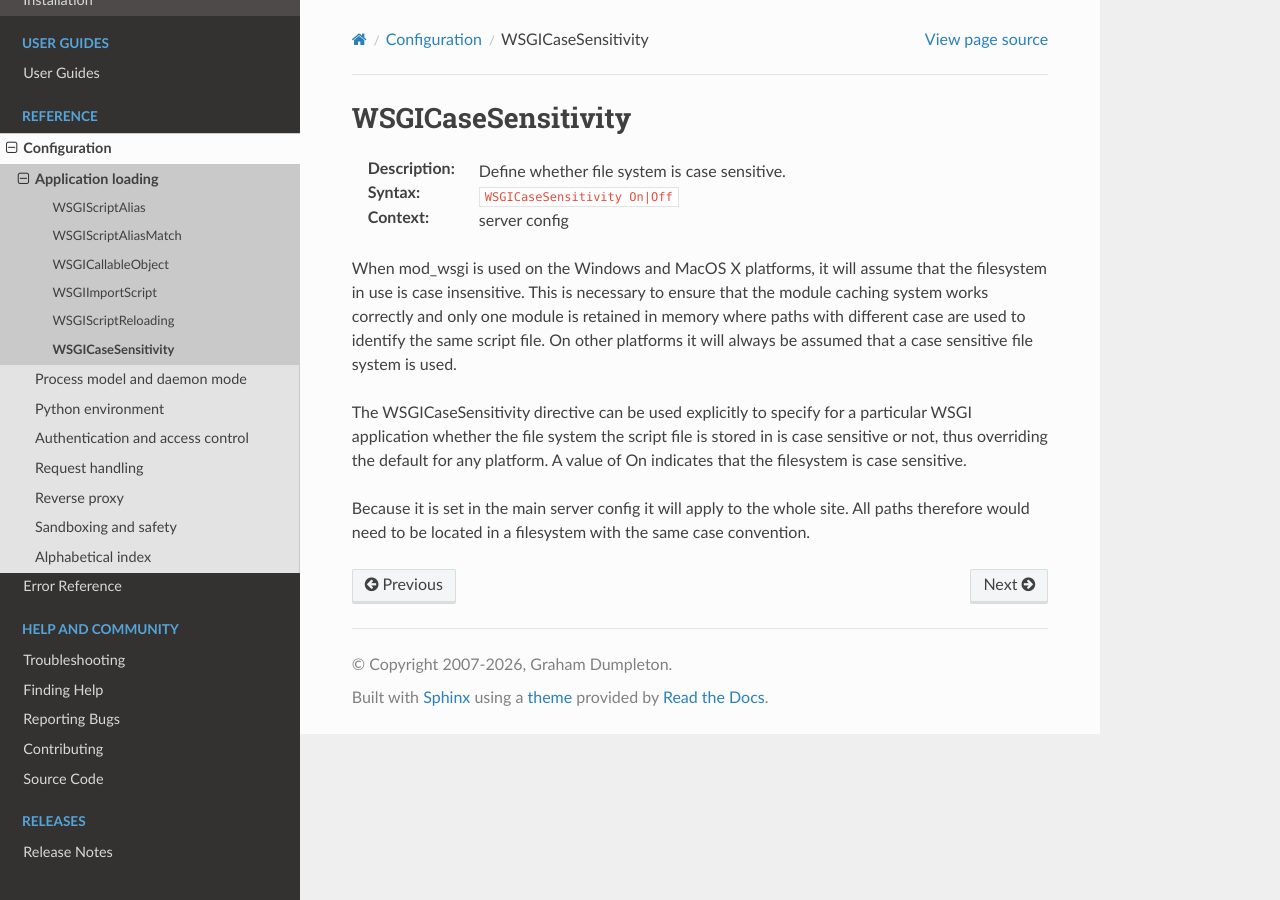
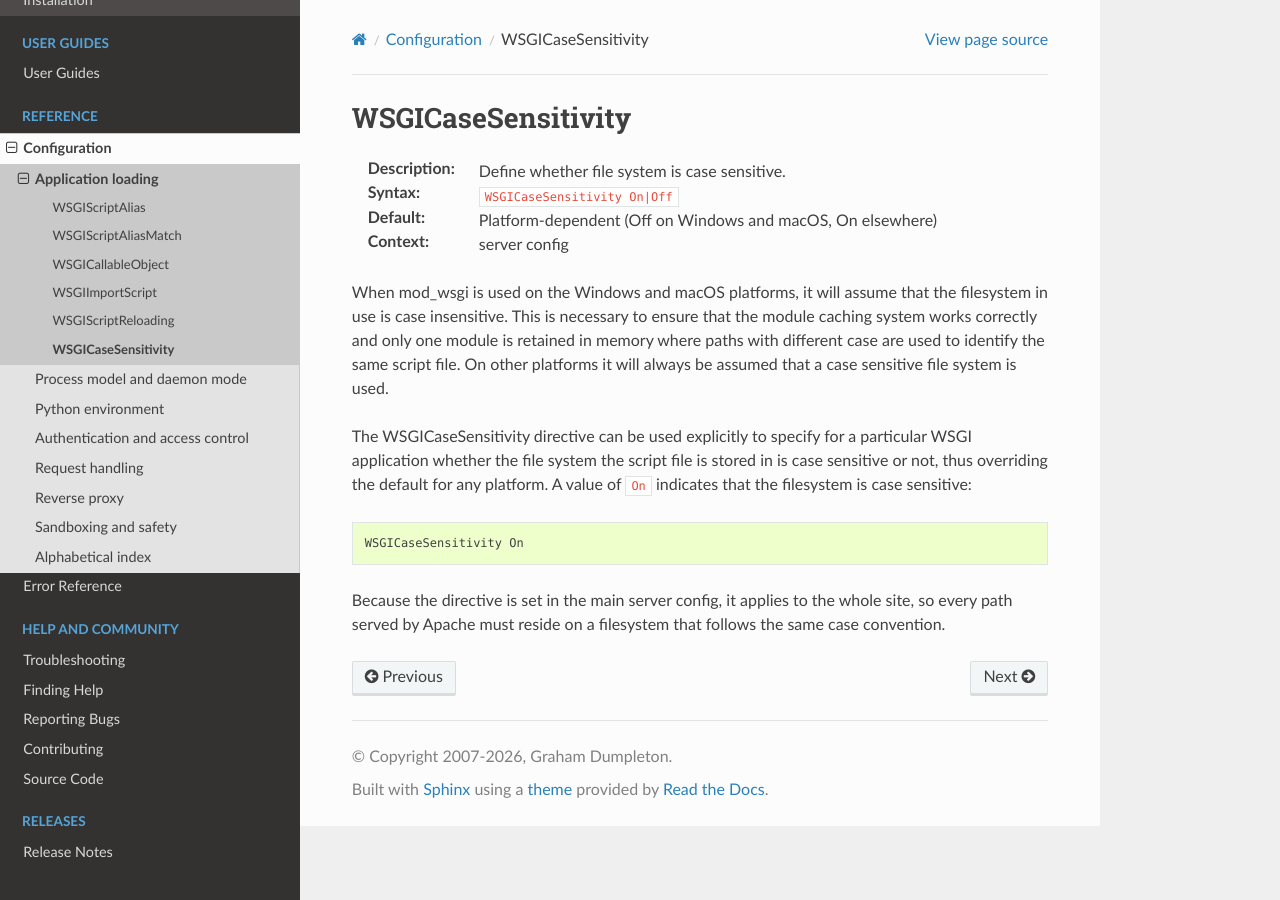
Before and after one commit to GrahamDumpleton/mod_wsgi, a Sphinx documentation site: the page built from docs/configuration-directives/WSGICaseSensitivity.rst, in a window 1280 px wide. Built offline with Sphinx 7.4.7 and the Read the Docs theme 3.1.0, drawn with Linux system fonts in a browser that asks for light colours; pages that are not in the unit, such as notebooks, are missing from menus.

Commit message:
Review pass over process-model directives.
Covers WSGICaseSensitivity, WSGIDaemonProcess, WSGIProcessGroup,
WSGIApplicationGroup and WSGISocketPrefix.

WSGIDaemonProcess: in-text references to the Apache User and Group
directives now go through ApacheHTTPDUser / ApacheHTTPDGroup target
names so the option-section anchors named .. _user: and .. _group:
no longer clash, clearing the four duplicate-target build warnings.
The python-home, python-path and python-eggs option descriptions
cross-reference their stand-alone directive equivalents rather than
duplicating examples. python-home drops the dead pyvenv mention,
adds uv venv, and drops the Python 2/3 coexistence aside.
display-name drops the Solaris-specific ps note. chroot drops the
runC mention. inactivity-timeout drops the historical 4.1.0 aside.
The cpu-time-limit anchor is renamed to match the option name.
memory-limit modernised (macOS naming, no "older Linux kernel"
qualifier). request-timeout: doc previously claimed a 60-second
default; verified in the C code that the directive default is 0
(disabled) — the 60-second value is mod_wsgi-express only.
shutdown-timeout: corrected the trigger-list bullet for
request-timeout / interrupt-timeout — both now run via
graceful-timeout when set and there are non-stale active requests,
rather than going straight to shutdown; reframed the trailing
paragraph so graceful-timeout is described as the in-flight wait
and shutdown-timeout as the post-shutdown hard cutoff. Typos
(unecessary, "ways.a", WGSI) fixed.

WSGICaseSensitivity: macOS naming, :Default: line, example added.

WSGIProcessGroup: added a static-name example before the dynamic
%{ENV} example.

WSGIApplicationGroup: 2.2 -> 2.4 hyperlinks, static-name example.

WSGISocketPrefix: tightened the /tmp guidance and added a
WSGIAcceptMutex cross-reference.

```diff
--- a/docs/configuration-directives/WSGICaseSensitivity.rst
+++ b/docs/configuration-directives/WSGICaseSensitivity.rst
@@ -4,9 +4,10 @@ WSGICaseSensitivity
 
 :Description: Define whether file system is case sensitive.
 :Syntax: ``WSGICaseSensitivity On|Off``
+:Default: Platform-dependent (Off on Windows and macOS, On elsewhere)
 :Context: server config
 
-When mod_wsgi is used on the Windows and MacOS X platforms, it will assume
+When mod_wsgi is used on the Windows and macOS platforms, it will assume
 that the filesystem in use is case insensitive. This is necessary to ensure
 that the module caching system works correctly and only one module is
 retained in memory where paths with different case are used to identify the
@@ -16,8 +17,11 @@ sensitive file system is used.
 The WSGICaseSensitivity directive can be used explicitly to specify for a
 particular WSGI application whether the file system the script file is
 stored in is case sensitive or not, thus overriding the default for any
-platform. A value of On indicates that the filesystem is case sensitive.
+platform. A value of ``On`` indicates that the filesystem is case
+sensitive::
 
-Because it is set in the main server config it will apply to the whole
-site. All paths therefore would need to be located in a filesystem with the
-same case convention.
+  WSGICaseSensitivity On
+
+Because the directive is set in the main server config, it applies to the
+whole site, so every path served by Apache must reside on a filesystem
+that follows the same case convention.
```
Also changed, not shown: docs/configuration-directives/WSGIApplicationGroup.rst (+7 -3 lines), docs/configuration-directives/WSGIDaemonProcess.rst (+48 -42 lines), docs/configuration-directives/WSGIProcessGroup.rst (+7 -2 lines), docs/configuration-directives/WSGISocketPrefix.rst (+8 -4 lines).
